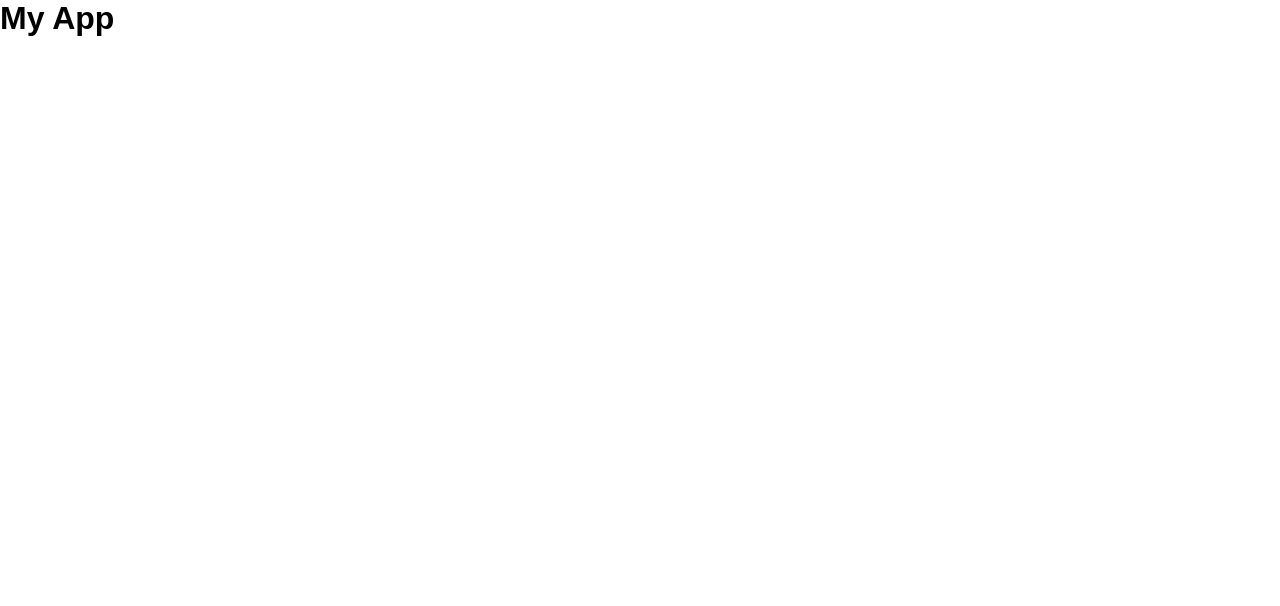
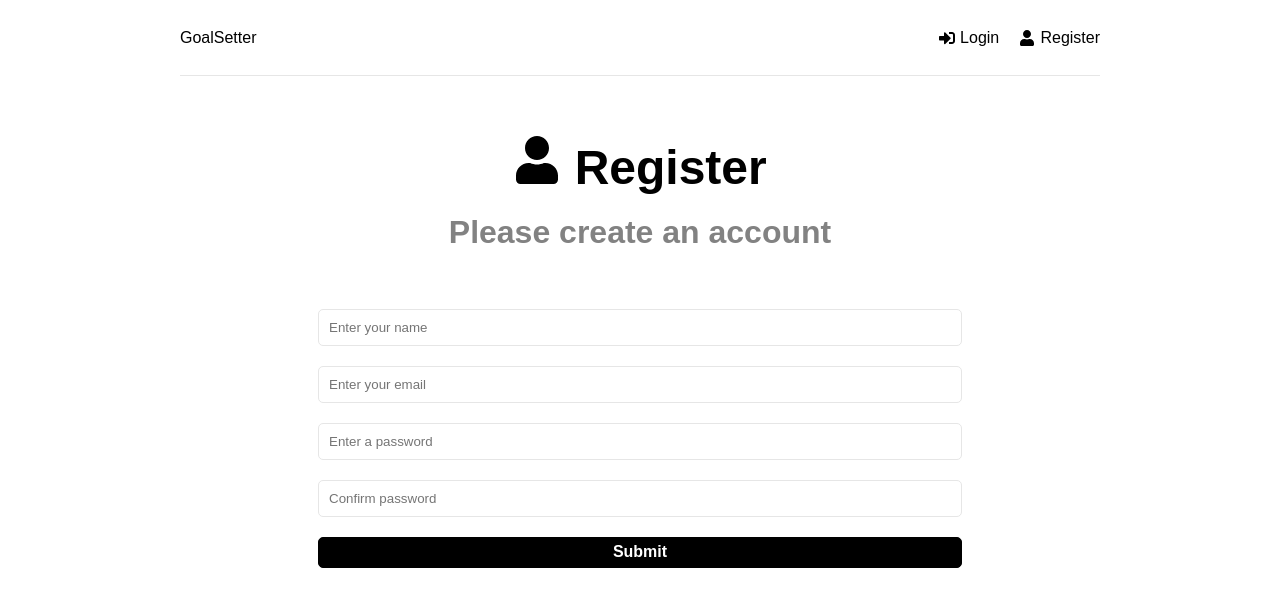
Before and after one commit to akky82/mern-tutorial, a React (Create React App) app in the folder frontend/: page /register in a window 1280 px wide. Shown: the top 606 px of the page. Built offline with nearby package versions, Linux system fonts and the light colour scheme.

Commit message:
added skeleton frontend and css

```diff
--- a/frontend/package.json
+++ b/frontend/package.json
@@ -6,10 +6,12 @@
     "@reduxjs/toolkit": "^1.8.3",
     "@testing-library/jest-dom": "^5.16.4",
     "@testing-library/react": "^13.3.0",
-    "@testing-library/user-event": "^14.2.1",
+    "@testing-library/user-event": "^14.2.3",
     "react": "^18.2.0",
     "react-dom": "^18.2.0",
+    "react-icons": "^4.4.0",
     "react-redux": "^8.0.2",
+    "react-router-dom": "^6.3.0",
     "react-scripts": "5.0.1",
     "web-vitals": "^2.1.4"
   },
--- a/frontend/src/App.js
+++ b/frontend/src/App.js
@@ -1,8 +1,24 @@
+import React from 'react';
+import { BrowserRouter as Router, Routes, Route } from 'react-router-dom';
+import Header from './components/Header';
+import Dashboard from './pages/Dashboard';
+import Login from './pages/Login';
+import Register from './pages/Register';
+
 function App() {
   return (
-    <div>
-      <h1>My App</h1>
-    </div>
+    <>
+    <Router>
+      <div className='container'>
+        <Header />
+        <Routes>
+          <Route path='/' element={<Dashboard />}></Route>
+          <Route path='/login' element={<Login />}></Route>
+          <Route path='/register' element={<Register />}></Route>
+        </Routes>
+      </div>
+    </Router>
+    </>
   );
 }
 
--- /dev/null
+++ b/frontend/src/components/Header.jsx
@@ -0,0 +1,27 @@
+import React from 'react'
+import { FaSignInAlt, FaSignOutAlt, FaUser } from 'react-icons/fa'
+import { Link } from 'react-router-dom'
+
+function Header() {
+  return (
+    <header className='header'>
+        <div className='logo'>
+            <Link to='/'>GoalSetter</Link>
+        </div>
+        <ul>
+            <li>
+                <Link to='/login'>
+                    <FaSignInAlt /> Login
+                </Link>
+            </li>
+            <li>
+                <Link to='/register'>
+                    <FaUser /> Register
+                </Link>
+            </li>
+        </ul>
+    </header>
+  )
+}
+
+export default Header
--- a/frontend/src/index.css
+++ b/frontend/src/index.css
@@ -47,6 +47,7 @@ h3 {
   align-items: center;
   padding: 1.25rem 0;
   border-bottom: 1px solid #e6e6e6;
+  margin-bottom: 3.75rem;
 }
 
 .header ul {
--- a/frontend/src/pages/Dashboard.jsx
+++ b/frontend/src/pages/Dashboard.jsx
@@ -0,0 +1,9 @@
+import React from 'react'
+
+function Dashboard() {
+  return (
+    <div>Dashboard</div>
+  )
+}
+
+export default Dashboard
--- a/frontend/src/pages/Login.jsx
+++ b/frontend/src/pages/Login.jsx
@@ -0,0 +1,65 @@
+import React from 'react'
+import { useState, useEffect } from 'react'
+import { FaSignInAlt } from 'react-icons/fa'
+
+
+function Login() {
+  const [formData, setFormData] = useState({
+    email: '',
+    password: '',
+  })
+
+  const { email, password } = formData
+
+  const onChange = (event) => {
+    setFormData((prevState) => ({
+      ...prevState,
+      [event.target.name]: event.target.value,
+    }))
+  }
+
+  const onSubmit = (event) => {
+    event.preventDefault();
+  }
+
+  return (
+    <>
+      <section className="heading">
+        <h1>
+          <FaSignInAlt /> Login
+        </h1>
+        <p>Enter your email/password</p>
+      </section>
+
+      <section className="form">
+        <form onSubmit={onSubmit}>
+          <div className="form-group">
+            <input
+              type="email"
+              className="form-control"
+              id="email"
+              name="email" value={email}
+              placeholder="Enter your email"
+              onChange={onChange}
+            />
+          </div>
+          <div className="form-group">
+            <input
+              type="password"
+              className="form-control"
+              id="password"
+              name="password" value={password}
+              placeholder="Enter a password"
+              onChange={onChange}
+            />
+          </div>
+          <div className="form-group">
+            <button type="submit" className="btn btn-block">Submit</button>
+          </div>
+        </form>
+      </section>
+    </>
+  )
+}
+
+export default Login
--- a/frontend/src/pages/Register.jsx
+++ b/frontend/src/pages/Register.jsx
@@ -0,0 +1,87 @@
+import React from 'react'
+import { useState, useEffect } from 'react'
+import { FaUser } from 'react-icons/fa'
+
+
+function Register() {
+  const [formData, setFormData] = useState({
+    name: '',
+    email: '',
+    password: '',
+    password2: ''
+  })
+
+  const { name, email, password, password2 } = formData
+
+  const onChange = (event) => {
+    setFormData((prevState) => ({
+      ...prevState,
+      [event.target.name]: event.target.value,
+    }))
+  }
+
+  const onSubmit = (event) => {
+    event.preventDefault();
+  }
+
+  return (
+    <>
+      <section className="heading">
+        <h1>
+          <FaUser /> Register
+        </h1>
+        <p>Please create an account</p>
+      </section>
+
+      <section className="form">
+        <form onSubmit={onSubmit}>
+          <div className="form-group">
+            <input
+              type="text"
+              className="form-control"
+              id="name"
+              name="name" value={name}
+              placeholder="Enter your name"
+              onChange={onChange}
+            />
+          </div>
+          <div className="form-group">
+            <input
+              type="email"
+              className="form-control"
+              id="email"
+              name="email" value={email}
+              placeholder="Enter your email"
+              onChange={onChange}
+            />
+          </div>
+          <div className="form-group">
+            <input
+              type="password"
+              className="form-control"
+              id="password"
+              name="password" value={password}
+              placeholder="Enter a password"
+              onChange={onChange}
+            />
+          </div>
+          <div className="form-group">
+            <input
+              type="password2"
+              className="form-control"
+              id="password2"
+              name="password2" value={password2}
+              placeholder="Confirm password"
+              onChange={onChange}
+            />
+          </div>
+          <div className="form-group">
+            <button type="submit" className="btn btn-block">Submit</button>
+          </div>
+        </form>
+      </section>
+    </>
+  )
+}
+
+export default Register
```
Also changed, not shown: 1 other file (tests, documents, lock files or other folders).
